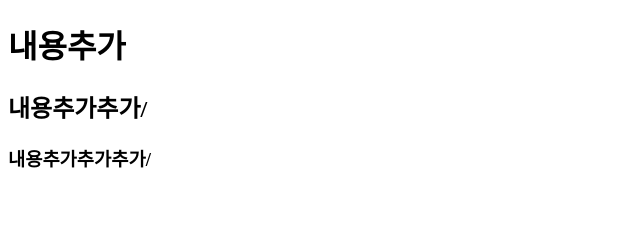
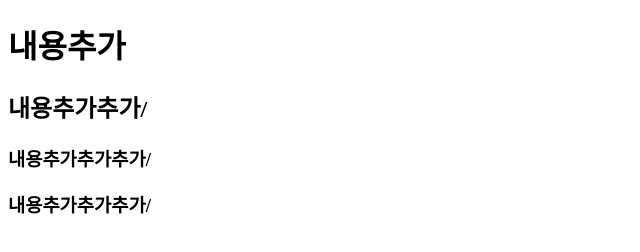
Before and after one commit to eunjiLee29/git-02, a plain HTML site: page index03.html in a window 1280 px wide. Shown: the whole page, without its empty margins (0-640 px from the left). Drawn offline with Linux system fonts and the light colour scheme.

Commit message:
24.03.08 11:13 변경

```diff
--- a/index03.html
+++ b/index03.html
@@ -9,5 +9,6 @@
     <h1>내용추가</h1>
     <h2>내용추가추가/<h2>
     <h3>내용추가추가추가/<h3>
+    <h3>내용추가추가추가/<h3>
 </body>
 </html>
```
